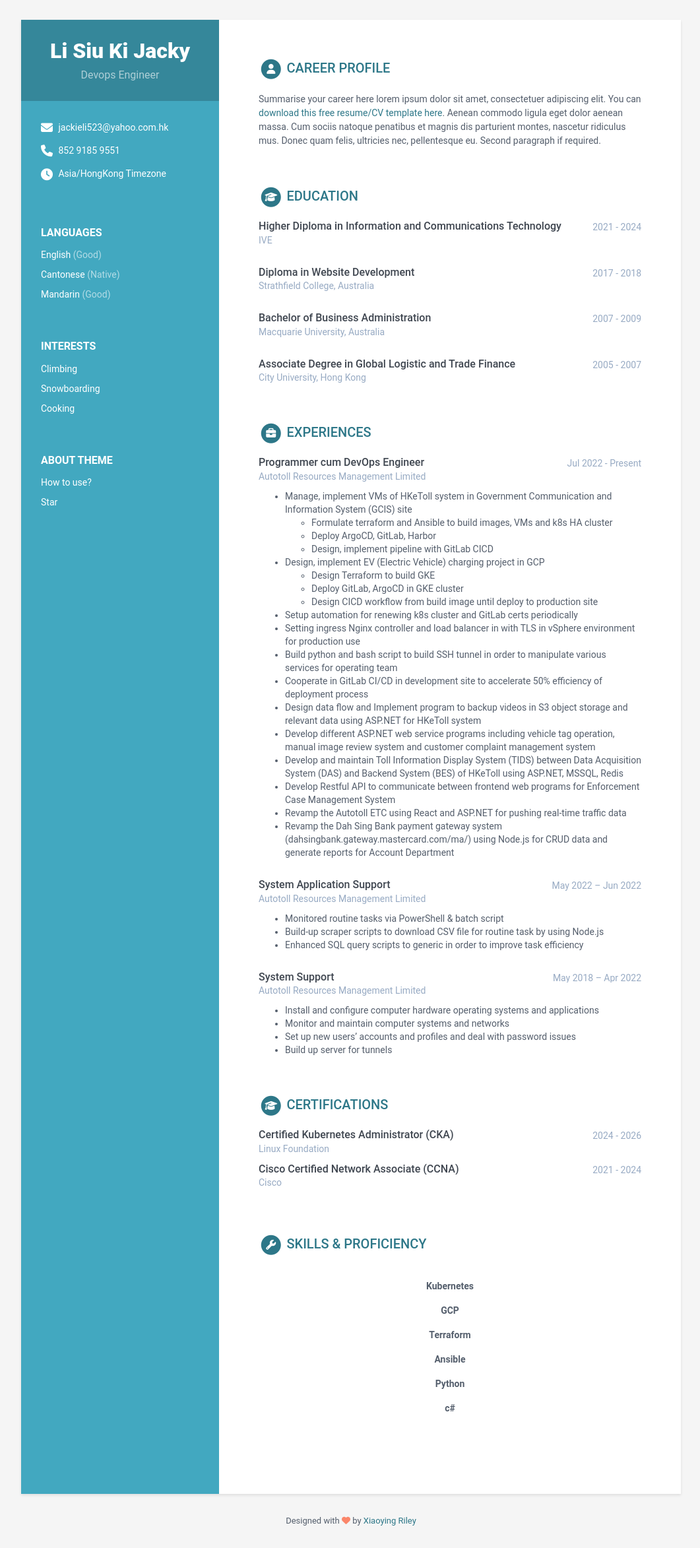
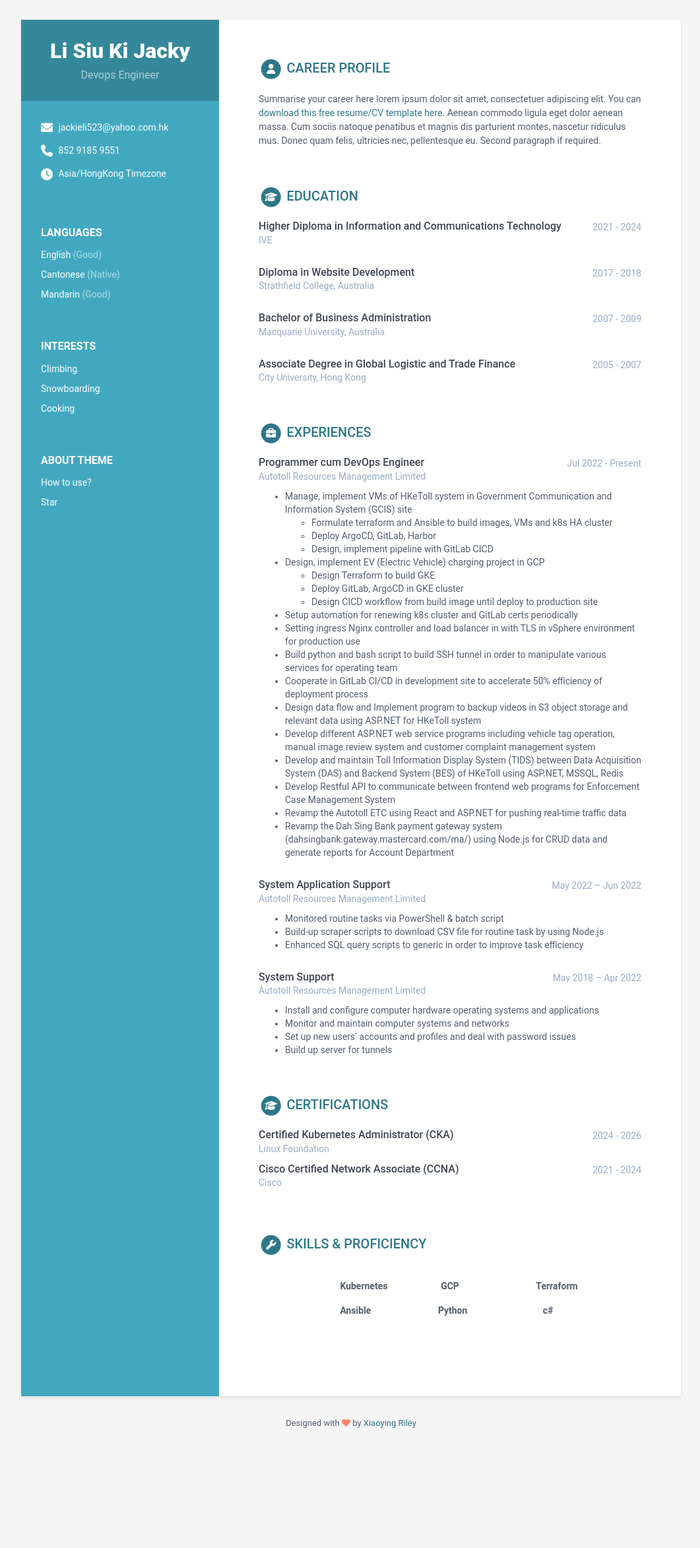
Before and after one commit to Ovvio2311/online-resume, a Jekyll site: the page built from index.html, in a window 1280 px wide. Shown: the whole page at 66% size, without its empty margins (108-1169 px from the left). Built offline with Jekyll 4.4.1, drawn with Linux system fonts in a browser that asks for light colours; after the commit the page ends 2198 px from its top, so only the background shows below that.

Commit message:
Update _responsive.scss

```diff
--- a/_sass/_responsive.scss
+++ b/_sass/_responsive.scss
@@ -39,12 +39,15 @@
     width: 25%;
     margin-bottom: 0;
   }
-
-.skillset {
-  text-align: center;
-  //width: 100%;
-  display: inline-block;
-  margin: 0 auto;
+  .skillset .item {
+    width: 25%;
+    display: inline-block;
+  }
+  .skillset {
+    text-align: center;
+    //width: 100%;
+    display: inline-block;
+    margin: 0 auto;
   }
   .skillset .level-bar {
     width: 70%;
```
